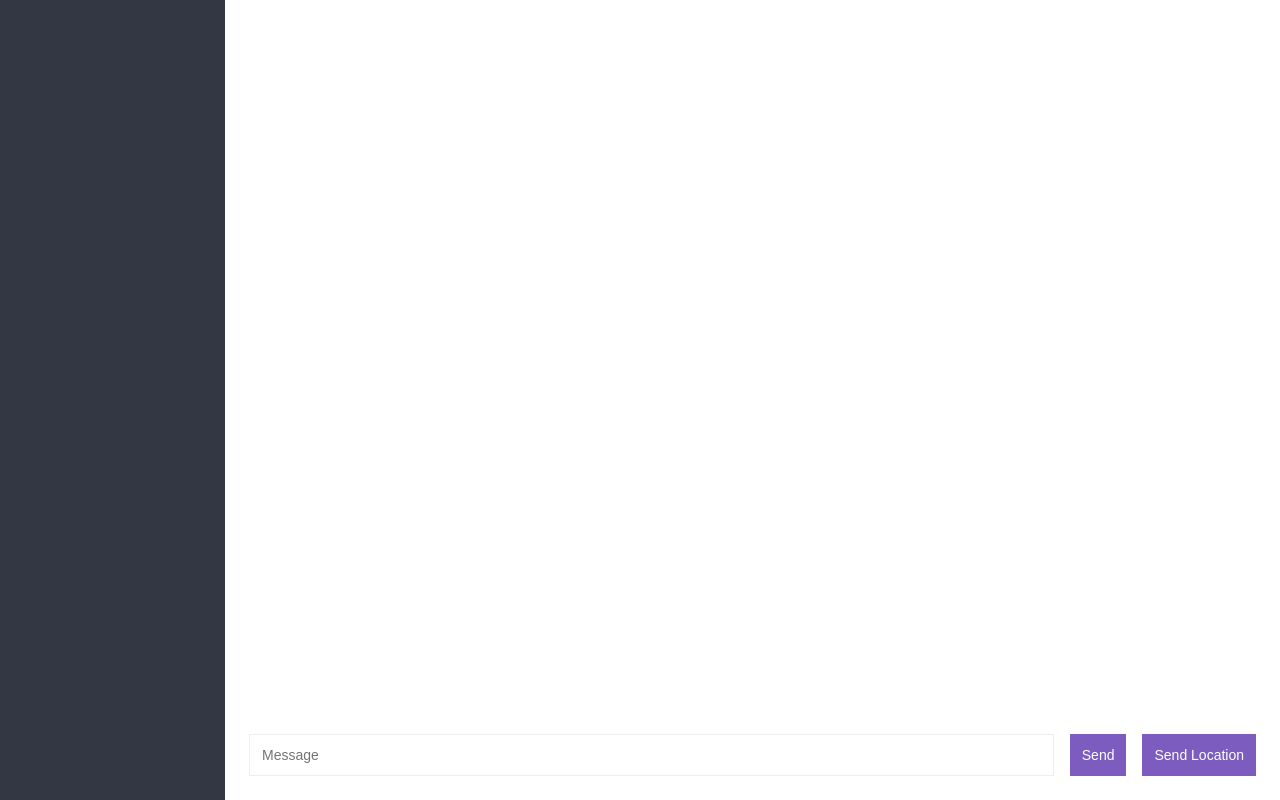
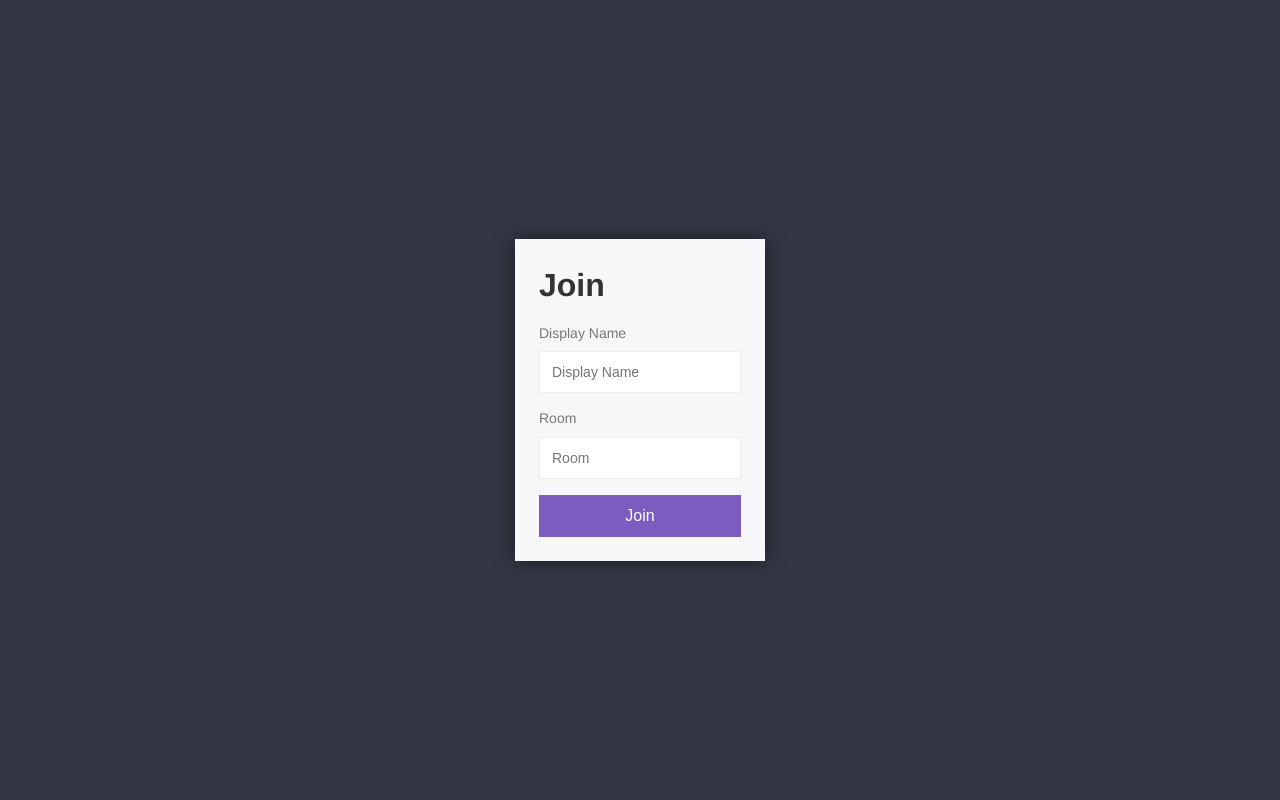
Before and after one commit to ashishthakor/Chat-App-in-Node-js, a website: page public/index.html in a window 1280 px wide. Drawn offline with nearby package versions, Linux system fonts and the light colour scheme; no server answers.

Commit message:
Adding Join page for user(for username and Which room user want to join)

```diff
--- a/public/index.html
+++ b/public/index.html
@@ -9,46 +9,22 @@
     <link rel="stylesheet" href="./css/styles.min.css" />
   </head>
   <body>
-    <div class="chat">
-      <div class="chat__sidebar"></div>
-
-      <div class="chat__main">
-        <div id="messages" class="chat__messages"></div>
-
-        <div class="compose">
-          <form id="message-form">
-            <input placeholder="Message" name="message" />
-            <button>Send</button>
-          </form>
-          <button id="sendLocation">Send Location</button>
-        </div>
+    <div class="centered-form">
+      <div class="centered-form__box">
+        <h1>Join</h1>
+        <form action="/chat.html">
+          <label for="name">Display Name</label>
+          <input
+            type="text"
+            name="username"
+            placeholder="Display Name"
+            required
+          />
+          <label>Room</label>
+          <input type="text" name="room" placeholder="Room" required />
+          <button>Join</button>
+        </form>
       </div>
     </div>
-
-    <script id="message-template" type="text/html">
-      <div class="message">
-        <p>
-          <span class="message__name">Some User Name</span>
-          <span class="message__meta">{{createdAt}}</span>
-        </p>
-        <p>{{message}}</p>
-      </div>
-    </script>
-    <script id="location-message-template" type="text/html">
-      <div class="message">
-        <p>
-          <span class="message__name">Some User Name</span>
-          <span class="message__meta">{{createdAt}}</span>
-        </p>
-
-        <a href="{{url}}" target="_blank">My current Location</a>
-      </div>
-    </script>
-
-    <script src="https://cdnjs.cloudflare.com/ajax/libs/mustache.js/3.0.1/mustache.min.js"></script>
-    <script src="https://cdnjs.cloudflare.com/ajax/libs/moment.js/2.22.2/moment.min.js"></script>
-    <script src="https://cdnjs.cloudflare.com/ajax/libs/qs/6.6.0/qs.min.js"></script>
-    <script src="/socket.io/socket.io.js"></script>
-    <script src="/js/chat.js"></script>
   </body>
 </html>
```
Also changed, not shown: public/chat.html (added, +54 -0 lines).
